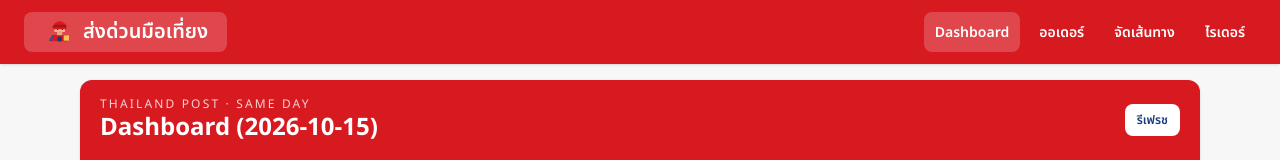
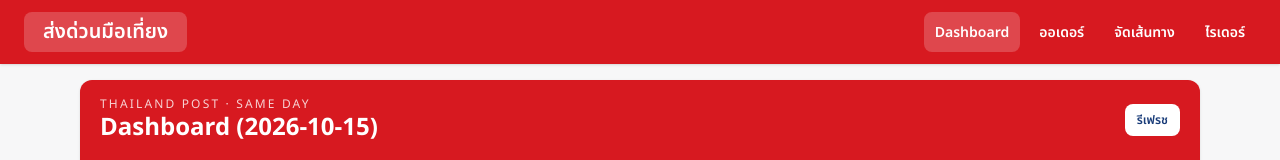
Before and after one commit to Mangpongza/FrontendSpeedLunchDelivery, an Angular app in the folder speed-lunch-frontend/: page / in a window 1280 px wide. Shown: the top 160 px of the page. Built offline with nearby package versions, Linux system fonts and the light colour scheme; no server answers.

Commit message:
Update header.html

```diff
--- a/speed-lunch-frontend/src/app/components/header/header.html
+++ b/speed-lunch-frontend/src/app/components/header/header.html
@@ -1,19 +1,6 @@
 <div class="navbar min-h-16 bg-[#d71920] px-3 text-white shadow-sm md:px-6">
   <div class="flex-1">
     <a class="btn btn-ghost btn-sm gap-2 text-base text-white hover:bg-white/15 md:btn-md md:text-xl" routerLink="" routerLinkActive="bg-white/20" [routerLinkActiveOptions]="{ exact: true }">
-      <svg class="h-8 w-8 shrink-0" viewBox="0 0 48 48" role="img" aria-label="พนักงานส่งอาหาร">
-        <path d="M9 37h29l-3-8H14z" fill="#183b78" />
-        <path d="M13 30h19l4 7H10z" fill="#2855a2" />
-        <path d="M17 19a8 8 0 0 1 16 0v5H17z" fill="#f0b88f" />
-        <path d="M15 18a10 10 0 0 1 20 0v2H15z" fill="#d71920" />
-        <path d="M13 17h23l-2-4H17z" fill="#ad1019" />
-        <path d="M21 23h8v8h-8z" fill="#e6a77e" />
-        <path d="M17 29h16l5 9H12z" fill="#d71920" />
-        <path d="M22 31h6v7h-6z" fill="#183b78" />
-        <path d="M31 29h8v8h-8z" fill="#f5c451" />
-        <circle cx="22" cy="20" r="1" fill="#182b49" />
-        <circle cx="29" cy="20" r="1" fill="#182b49" />
-      </svg>
       <span class="hidden md:inline">ส่งด่วนมือเที่ยง</span>
     </a>
   </div>
```
